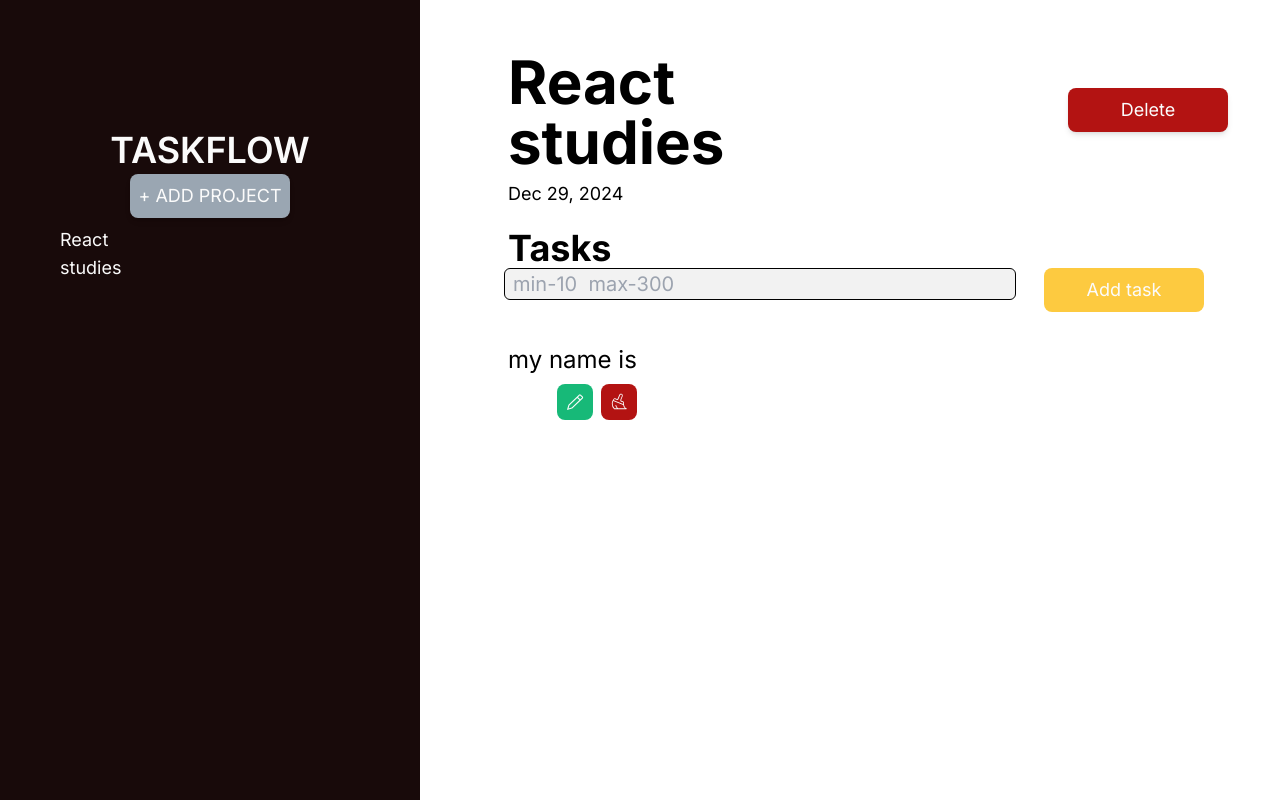
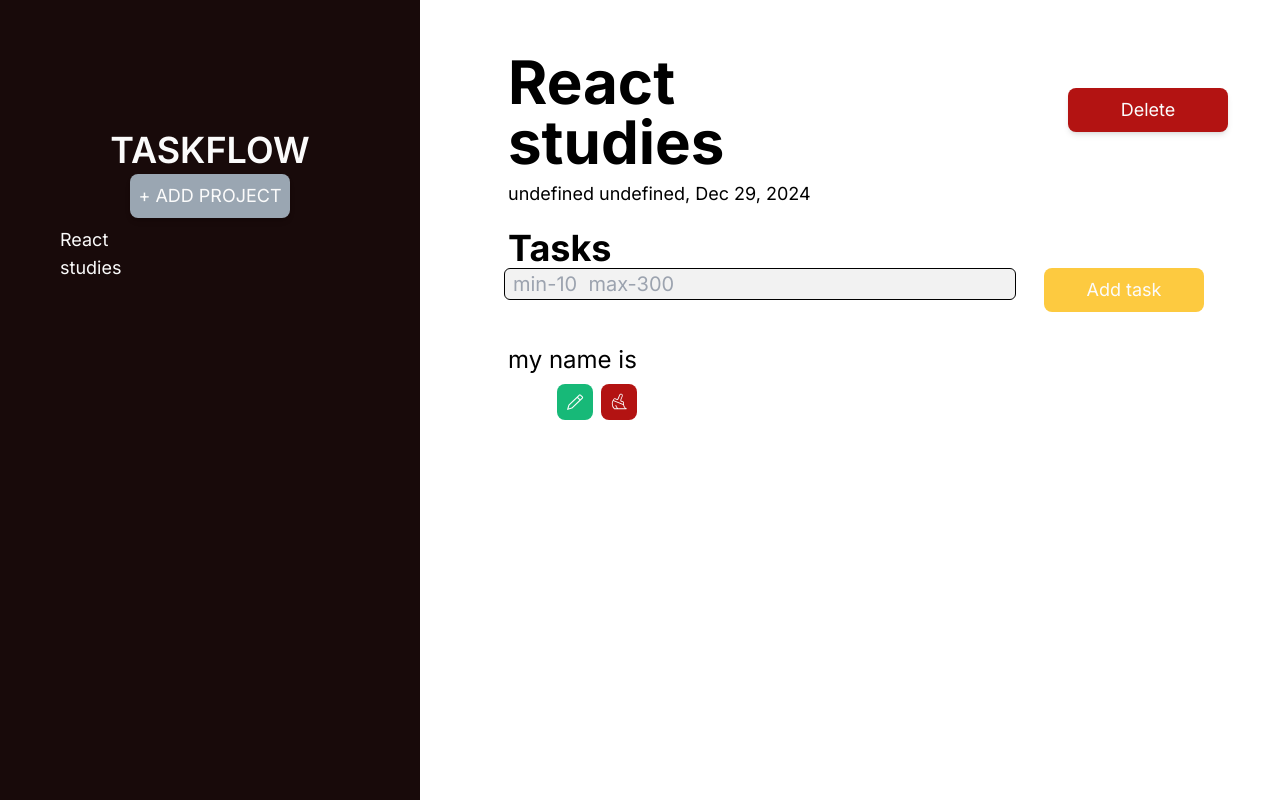
Before and after one commit to VitorPio7/TaskFlow, a React (Vite) app: page /1 in a window 1280 px wide. Built offline with nearby package versions, Linux system fonts and the light colour scheme; a web font is replaced by a local one.

Commit message:
another one

```diff
--- a/src/components/InfoProject.jsx
+++ b/src/components/InfoProject.jsx
@@ -6,6 +6,25 @@ export default function InfoProject({
   description,
   children,
 }) {
+  function formatDate(e) {
+    const months = [
+      "Jan",
+      "Feb",
+      "Mar",
+      "Apr",
+      "May",
+      "Jun",
+      "Jul",
+      "Aug",
+      "Sep",
+      "Oct",
+      "Nov",
+      "Dec",
+    ];
+    const [year, month, day] = e.split("-");
+    const monthName = months[parseInt(month, 10) - 1];
+    return `${monthName} ${day}, ${year}`;
+  }
   return (
     <div className=" p-3">
       <div className="flex flex-1  gap-1 lg:gap-40  items-center w-full">
@@ -19,7 +38,7 @@ export default function InfoProject({
       </div>
       <div>
         <p className=" -mt-2 p-0 lg:my-2 text-sm lg:text-lg xl:2xl lg:3xl">
-          {date}
+          {formatDate(date)}
         </p>
         <p className="max-w-72 my-2  text-justify  sm:max-w-60 lg:my-2 lg:text-lg md:max-w-96 lg:max-w-screen-lg mt-2 text-sm lg:mt-5 xl:2xl lg:2xl">
           {description}
--- a/src/pages/CreatProject.jsx
+++ b/src/pages/CreatProject.jsx
@@ -53,6 +53,8 @@ export default function CreatProject() {
             ref={dueDateRef}
             id="dueDate"
             type="date"
+            placeholder="MM DD, YYYY"
+            pattern="^(0[1-9]|1[0-2])\s(0[1-9]|[12][0-9]|3[01]),\s\d{4}$"
             required
           />
         </label>
```
